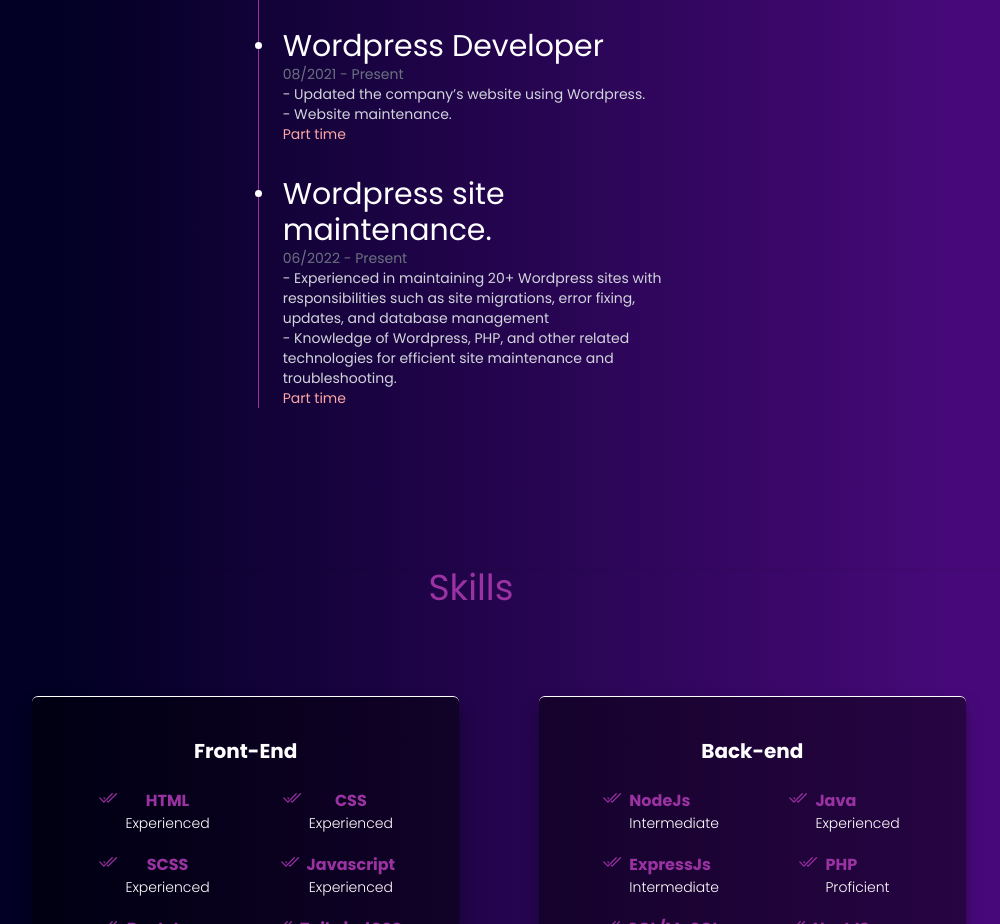
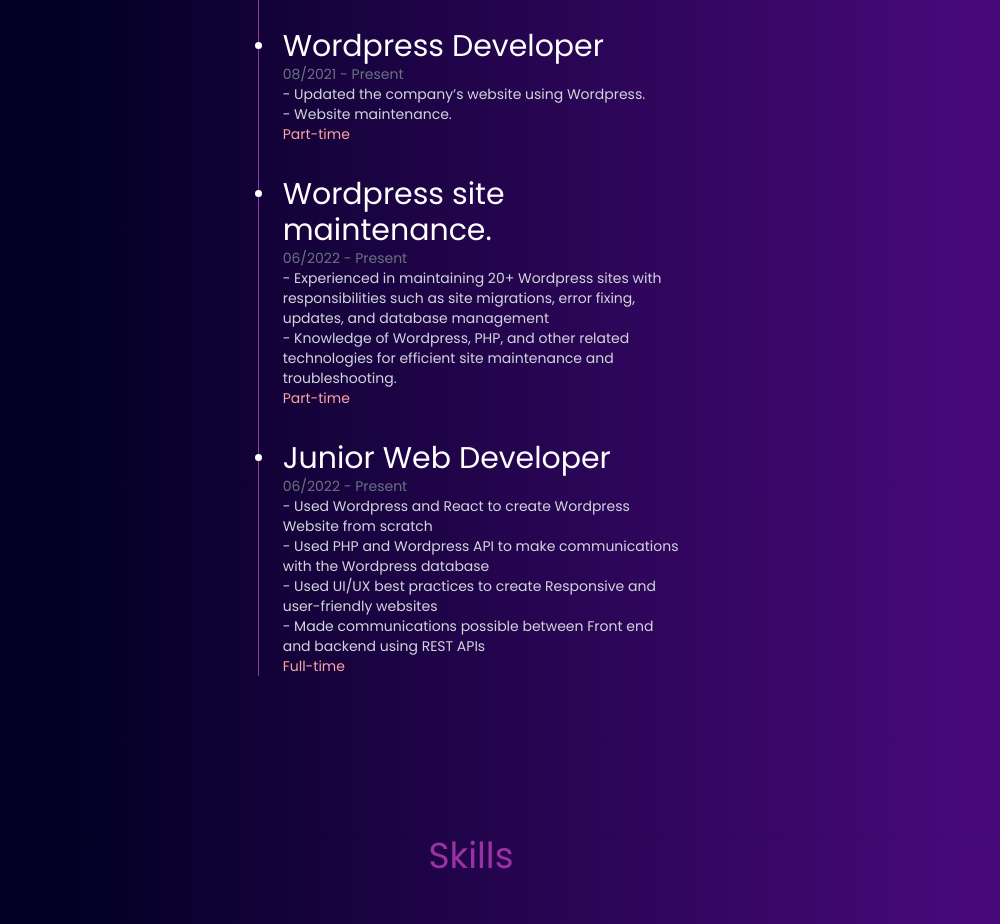
Before and after one commit to Varantt/Portfolio-website, a React (Vite) app: page / in a window 1280 px wide. Shown: the part 3580-4504 px from the top of the page, without its empty margins (169-1169 px from the left). Built offline with nearby package versions, Linux system fonts and the light colour scheme.

Commit message:
added new job

```diff
--- a/src/e-data.js
+++ b/src/e-data.js
@@ -15,7 +15,7 @@
       "- Updated the company’s website using Wordpress. ",
       "- Website maintenance.",
     ],
-    type: "Part time",
+    type: "Part-time",
     startDate: "08/2021 ",
     endDate: "Present",
   },
@@ -25,7 +25,19 @@
       "- Experienced in maintaining 20+ Wordpress sites with responsibilities such as site migrations, error fixing, updates, and database management",
       "- Knowledge of Wordpress, PHP, and other related technologies for efficient site maintenance and troubleshooting.",
     ],
-    type: "Part time",
+    type: "Part-time",
+    startDate: "06/2022 ",
+    endDate: "Present",
+  },
+  {
+    name: "Junior Web Developer",
+    description: [
+      "- Used Wordpress and React to create Wordpress Website from scratch",
+      "- Used PHP and Wordpress API to make communications with the Wordpress database",
+      "- Used UI/UX best practices to create Responsive and user-friendly websites",
+      "- Made communications possible between Front end and backend using REST APIs ",
+    ],
+    type: "Full-time",
     startDate: "06/2022 ",
     endDate: "Present",
   },
```
